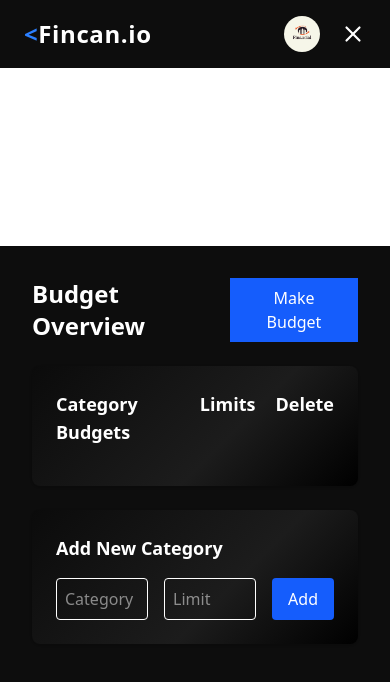
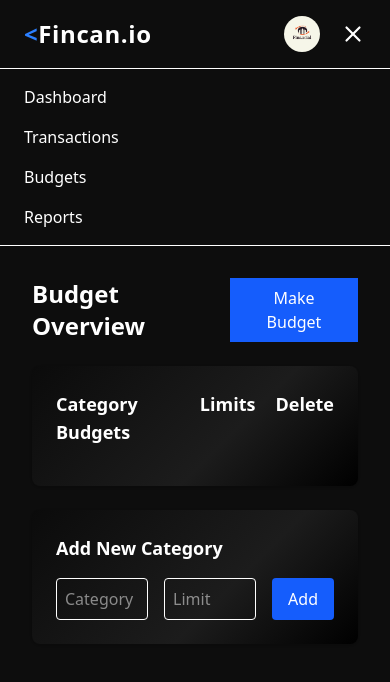
Before and after one commit to saleenagul35-svg/finance-Tracker-App, a React (Vite) app: page /Budget in a window 390 px wide. Both pictures are taken after a click on the button 353 px from the left and 34 px from the top of the page. Shown: the top 682 px of the page. Built offline with nearby package versions, Linux system fonts and the light colour scheme.

Commit message:
first commit

```diff
--- a/src/components/navbar/navbar.jsx
+++ b/src/components/navbar/navbar.jsx
@@ -93,7 +93,7 @@ const Navbar = () => {
 
       {/* Mobile Menu */}
       {menuOpen && (
-        <div className="md:hidden border-t px-6 py-4 flex flex-col gap-4 font-medium bg-white">
+        <div className="md:hidden border-t px-6 py-4 flex flex-col gap-4 font-medium navbar">
 
           <button
             onClick={goDashboard}
```
